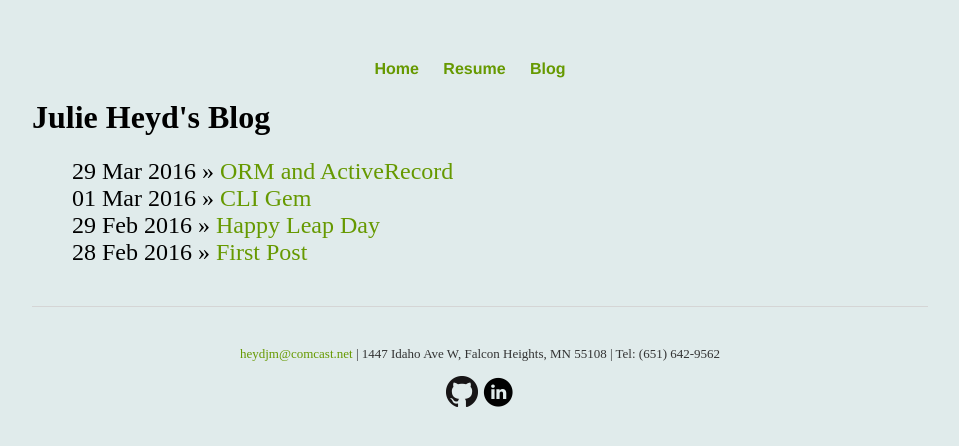
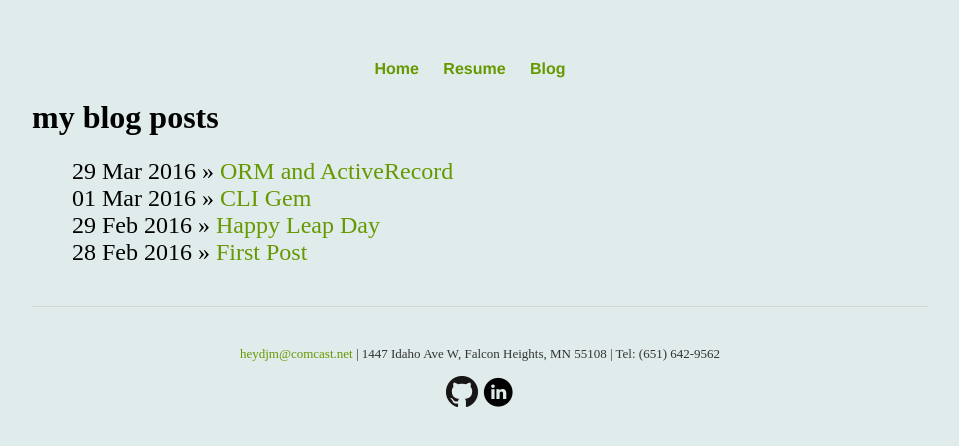
Before and after one commit to jmheyd/jmheyd.github.io, a Jekyll site: the page built from blog/index.html, in a window 1280 px wide. Shown: the top 446 px of the page, without its empty margins (160-1119 px from the left). Built offline with Jekyll 4.4.1, drawn with Linux system fonts in a browser that asks for light colours; some web fonts are replaced.

Commit message:
updated content

```diff
--- a/blog/index.html
+++ b/blog/index.html
@@ -1,6 +1,6 @@
 ---
 layout: default
-title: Julie Heyd's Blog
+title: my blog posts
 ---
 	<h1>{{ page.title }}</h1>
 	<ul class="posts">
--- a/resume.html
+++ b/resume.html
@@ -6,7 +6,7 @@ title: Julie Heyd Resume
 		<header id="resume">
 			<h1>Julie Heyd</h1>
 			<nav>
-				<p><a href="index.html" target="_blank" title="Back to index">Go Back</a></li></p>
+
 			</nav>
 		</header>
 
```
